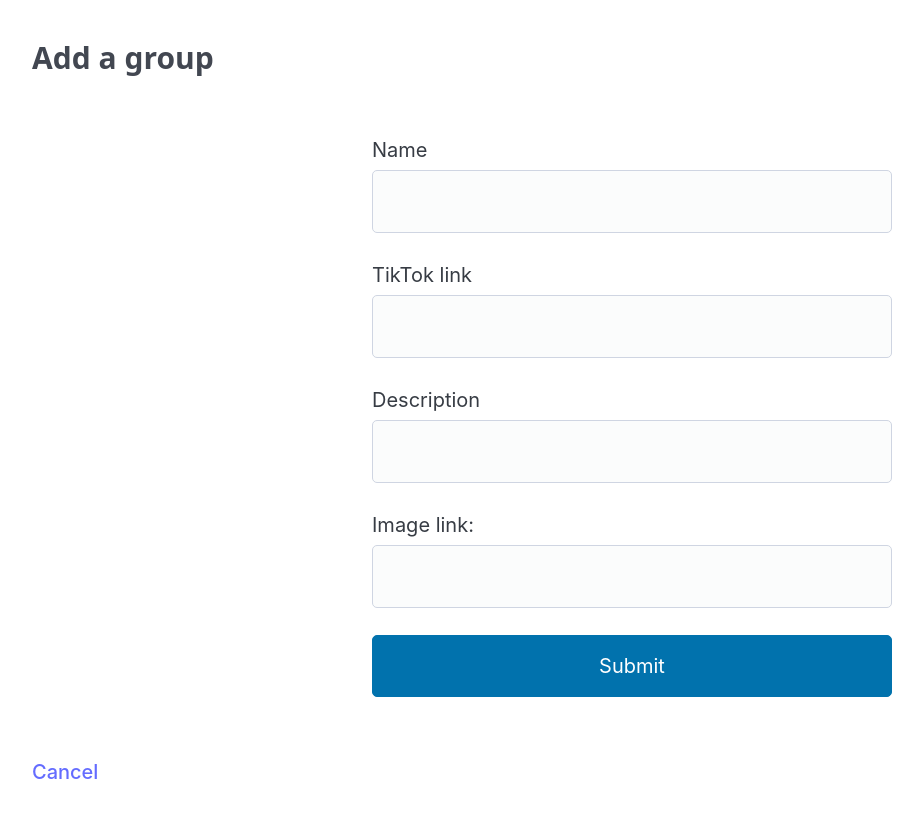
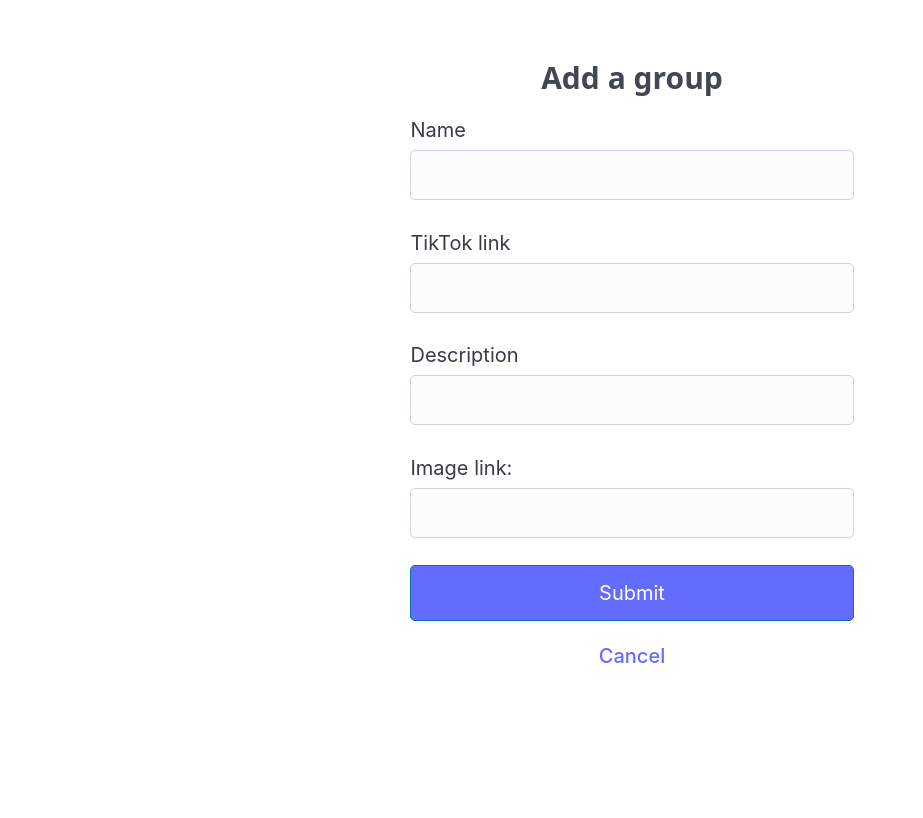
Before and after one commit to lotusphere/fanverse, a React (Vite) app: page /groups/new in a window 1280 px wide. Shown: the top 818 px of the page, without its empty margins (8-931 px from the left). Built offline with nearby package versions, Linux system fonts and the light colour scheme; no server answers.

Commit message:
Enhance UI by adding css

```diff
--- a/src/App.css
+++ b/src/App.css
@@ -1,40 +1,49 @@
 #root {
   margin: 0;
   padding: 0;
+  outline: none;
 }
 
-.page {
-  margin: 2rem;
+.page button {
+  background: #646cff;
+}
+.page button:hover {
+  background: #747bff;
+}
+button:focus,
+button:focus-visible {
+  outline: 4px auto -webkit-focus-ring-color;
 }
 
 .top-bar {
-  padding: 2rem 2rem 0;
+  padding: 1rem 2rem 0;
   display: flex;
   align-items: center;
+  user-select: none;
 }
 
 .top-bar h2 {
   margin: 0;
+  color: #646cff;
 }
 
-.top-bar button {
-  background: #646cff;
+.top-bar p {
+  margin-top: .5rem;
 }
 
-.top-bar a {
+.top-bar .buttons {
   margin-right: 0;
   margin-left: auto;
 }
 
 .card-list {
-  margin: 2rem;
+  margin: 1.5rem 2rem;
   display: grid;
   grid-template-columns: repeat(auto-fill, minmax(15rem, 1fr));
   gap: 1rem;
 }
 
 .card-title {
-  color: #646cff;
   font-weight: bold;
 }
 
@@ -45,19 +54,28 @@
   object-fit: cover;
 }
 
-.cancel-btn a {
-  display: inline-block;
-  margin: 0 auto;
+.card footer {
+  display: flex;
+  align-items: center;
+  justify-content: space-between;
 }
 
-.tiktok {
-  width: 0.75rem;
+.card button {
+  padding: 0;
+  background: none;
+  border: none;
+  color: #646cff;
+  margin-right: .5rem;
+}
+.card button:hover {
+  background: none;
+  color: #747bff;
 }
 
 .group-details {
   display: flex;
   gap: 4rem;
-  margin-top: 2rem;
+  margin: 2rem;
 }
 
 .details-img {
@@ -76,3 +94,23 @@
   align-items: center;
   gap: 1rem;
 }
+
+.form-page {
+  display: flex;
+  flex-direction: column;
+  align-items: center;
+}
+
+.form-page h3 {
+  margin-top: 3rem;
+}
+
+.form-page input {
+  height: 2.5rem;
+  padding: 0.5rem;
+}
+
+.form-page button {
+  padding: 0.6rem 1.2rem;
+  background: #646cff;
+}
--- a/src/index.css
+++ b/src/index.css
@@ -19,16 +19,12 @@ a {
   text-decoration: inherit;
 }
 a:hover {
-  color: #535bf2;
+  color: #6266c5;
 }
 
 h1 {
   font-size: 3.2em;
   line-height: 1.1;
-}
-
-h2 {
-  color: #646cff;
 }
 
 ul, li {
@@ -40,11 +36,9 @@ ul, li {
 form {
   max-width: 30rem;
   margin: auto;
-  padding: 2rem;
-  /* scale: 0.75; */
 }
 
-/* button {
+button {
   border-radius: 8px;
   border: 1px solid transparent;
   padding: 0.6em 1.2em;
@@ -61,17 +55,17 @@ button:hover {
 button:focus,
 button:focus-visible {
   outline: 4px auto -webkit-focus-ring-color;
-} */
+}
 
 @media (prefers-color-scheme: light) {
   :root {
     color: #213547;
     background-color: #ffffff;
   }
-  /* a:hover {
+  a:hover {
     color: #747bff;
   }
   button {
     background-color: #f9f9f9;
-  } */
+  }
 }
```
